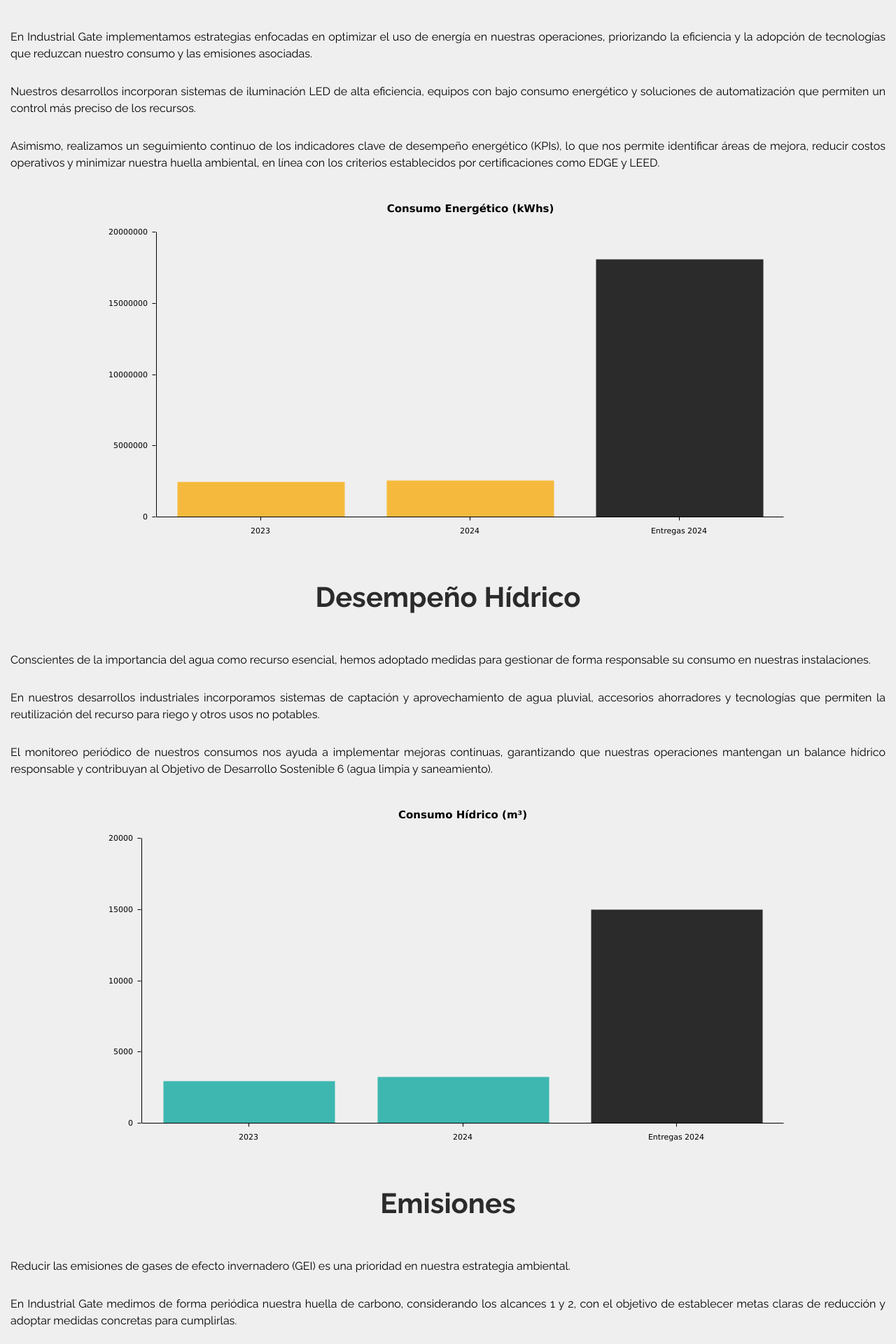
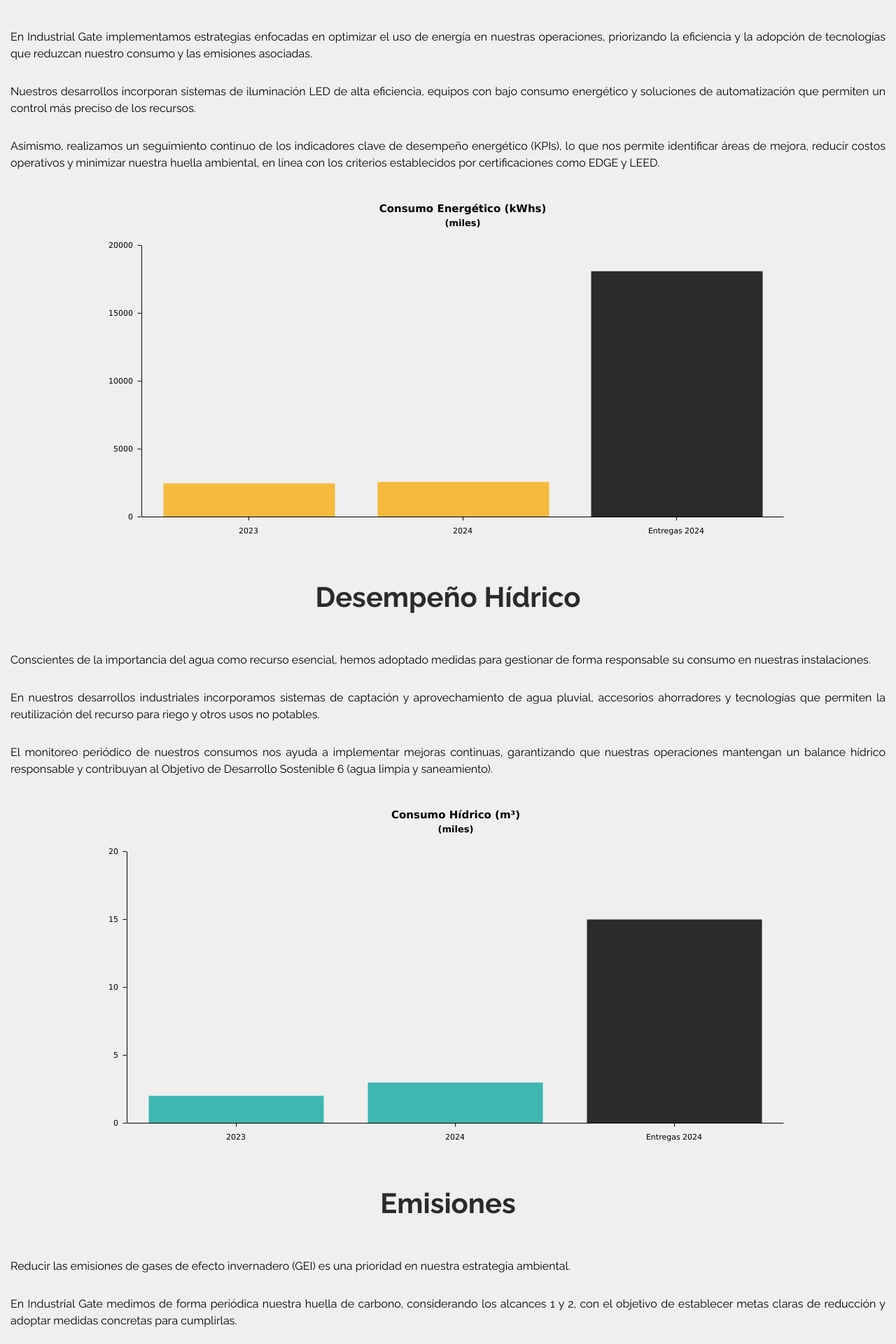
Before and after one commit to diegosanru/ig_esg, a Django app: page /es/ambiental in a window 1280 px wide. Shown: the part 450-2370 px from the top of the page at 70% size. Run offline with Django 3.2, Linux system fonts and the light colour scheme; some libraries are stand-ins or nearby versions.

Commit message:
alineacion 3

```diff
--- a/frontend/static/javascripts/amcharts/contenido/ambiental.js
+++ b/frontend/static/javascripts/amcharts/contenido/ambiental.js
@@ -9,24 +9,28 @@ if (typeof AmCharts !== 'undefined') {
                 "text": "Consumo Energético (kWhs)",
                 "size": 15,
                 "useHTML": true
+            },
+            {
+                "text": "(miles)",
+                "size": 13
             }
         ],
         "dataProvider": [
 
             {
                 "year": "2023",
-                "alcance1": 2464830,
-                "color": "#F5BA3D",
+                "alcance1": 2464,
+                "color": "#F5BA3D"
             },
             {
                 "year": "2024",
-                "alcance1": 2566329,
-                "color": "#F5BA3D",
+                "alcance1": 2566,
+                "color": "#F5BA3D"
             },
             {
                 "year": "Entregas 2024",
-                "alcance1": 18105951,
-                "color": "#2B2B2B",
+                "alcance1": 18105,
+                "color": "#2B2B2B"
             }
         ],
         "valueAxes": [
@@ -74,24 +78,28 @@ if (typeof AmCharts !== 'undefined') {
                 "text": "Consumo Hídrico (m³)",
                 "size": 15,
                 "useHTML": true
+            },
+            {
+                "text": "(miles)",
+                "size": 13
             }
         ],
         "dataProvider": [
 
             {
                 "year": "2023",
-                "alcance1": 2942,
-                "color": "#3DB7B0",
+                "alcance1": 2,
+                "color": "#3DB7B0"
             },
             {
                 "year": "2024",
-                "alcance1": 3262,
-                "color": "#3DB7B0",
+                "alcance1": 3,
+                "color": "#3DB7B0"
             },
             {
                 "year": "Entregas 2024",
-                "alcance1": 14976,
-                "color": "#2B2B2B",
+                "alcance1": 15,
+                "color": "#2B2B2B"
             }
         ],
         "valueAxes": [
```
Also changed, not shown: frontend/templates/es/frontend/index.html (+42 -3 lines).
